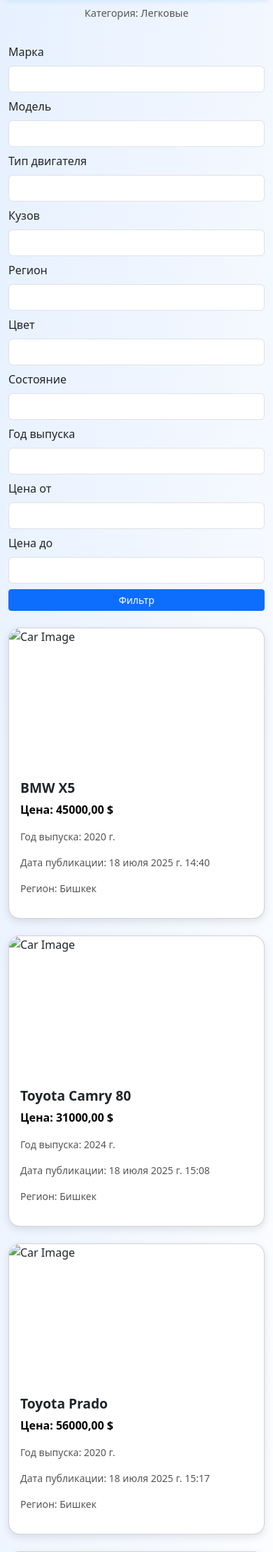
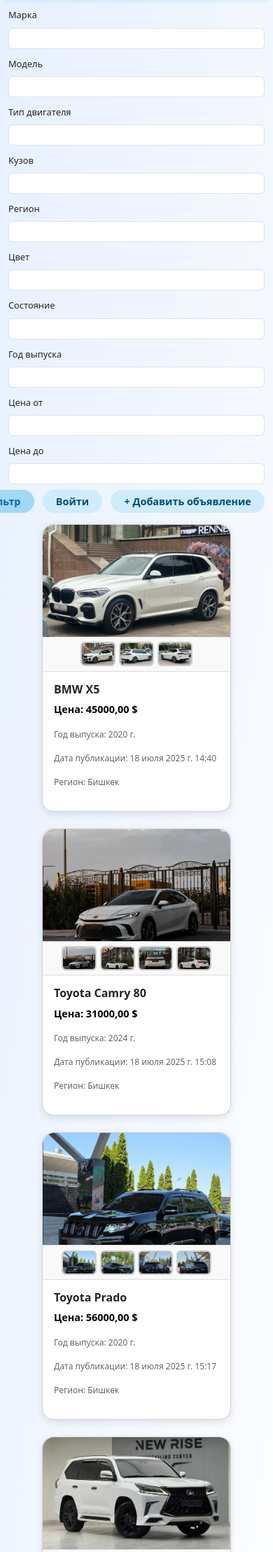
Before and after one commit to 42024202/DjangoMashina.kg, a Django app: a page that uses main/templates/main/category.html in a window 390 px wide. Shown: the part 59-2277 px from the top of the page at 70% size. Run offline with Django 5.2, Linux system fonts and the light colour scheme; data comes from the database, SQL or seed files in the repository.

Commit message:
Оптимизация

```diff
--- a/cars/settings.py
+++ b/cars/settings.py
@@ -115,7 +115,7 @@ USE_TZ = True
 # Static files (CSS, JavaScript, Images)
 # https://docs.djangoproject.com/en/5.2/howto/static-files/
 
-STATIC_URL = "static/"
+STATIC_URL = "/static/"
 STATICFILES_DIRS = [
     BASE_DIR / "static",
 ]
--- a/main/templates/main/category.html
+++ b/main/templates/main/category.html
@@ -1,3 +1,4 @@
+{% load static %}
 <!DOCTYPE html>
 <html>
 <head>
@@ -8,40 +9,6 @@
         body {
             background: linear-gradient(to bottom right, #e6f0ff, #ffffff);
             min-height: 100vh;
-        }
-        .card {
-            height: 100%;
-            max-height: 450px;
-            overflow: hidden;
-            border-radius: 1rem;
-            box-shadow: 0 4px 12px rgba(0, 0, 0, 0.1);
-            transition: transform 0.3s ease;
-            background-color: #ffffff;
-        }
-        .card:hover {
-            transform: translateY(-5px);
-        }
-        .card-img-top {
-            height: 200px;
-            object-fit: cover;
-            border-top-left-radius: 1rem;
-            border-top-right-radius: 1rem;
-        }
-        .card-title {
-            font-size: 1.2rem;
-            font-weight: bold;
-        }
-        .card-text {
-            font-size: 0.95rem;
-            color: #555;
-        }
-        .price-text {
-            color: #000;
-            font-weight: bold;
-        }
-        .info-text {
-            color: #555;
-            font-size: 14px;
         }
         .header {
             position: sticky;
@@ -67,12 +34,137 @@
             text-decoration: none;
             color: inherit;
         }
-        .category-label {
-            text-align: center;
+
+        .container {
+            max-width: 1200px; /* чтобы ограничить ширину, под 4 карточки по 250px + отступы */
+            margin: auto;
+        }
+
+        /* Фильтры */
+        form {
+            margin-bottom: 0.75rem;
+        }
+        form .row > div {
+            padding-top: 0;
+            padding-bottom: 0;
+        }
+        form .form-label {
+            font-size: 0.8rem;
+        }
+        form input.form-control {
+            font-size: 0.85rem;
+            padding: 0.25rem 0.5rem;
+            height: 30px;
+        }
+
+        /* Контейнер для фильтр-кнопок и кнопок справа */
+        .controls-row {
+            display: flex;
+            justify-content: flex-end;
+            gap: 0.75rem;
+            margin-bottom: 1rem;
+            flex-wrap: nowrap;
+            max-width: 1200px;
+            margin-left: auto;
+            margin-right: auto;
+        }
+
+        /* Кнопки */
+        .btn-filter {
+            background-color: #a3d8f4;
+            color: #0366a6;
+            font-weight: 600;
+            border-radius: 2rem;
+            padding: 0.35rem 1.2rem;
             font-size: 0.9rem;
-            color: #555;
-            margin-bottom: 1rem;
-            font-weight: 500;
+            border: none;
+            cursor: pointer;
+            transition: background-color 0.3s ease;
+            white-space: nowrap;
+        }
+        .btn-filter:hover {
+            background-color: #d0ebfa;
+            color: #014d7a;
+        }
+
+        .btn-action {
+            background-color: #d0ebfa;
+            color: #014d7a;
+            font-weight: 600;
+            border-radius: 2rem;
+            padding: 0.35rem 1.2rem;
+            font-size: 0.9rem;
+            border: none;
+            cursor: pointer;
+            white-space: nowrap;
+        }
+        .btn-action:hover {
+            background-color: #b5dbf0;
+            color: #012b45;
+        }
+
+        /* Карточки */
+        .row.row-cols-1.row-cols-md-4.g-4 {
+            max-width: 1200px;
+            margin-left: auto;
+            margin-right: auto;
+        }
+
+        .card {
+            max-width: 270px; /* чуть меньше, чтобы помещались 4 карточки + отступы */
+            height: 100%;
+            overflow: hidden;
+            border-radius: 1rem;
+            box-shadow: 0 4px 12px rgba(0, 0, 0, 0.1);
+            transition: transform 0.3s ease;
+            background-color: #ffffff;
+            margin: auto;
+        }
+        .card:hover {
+            transform: translateY(-5px);
+        }
+        .card-img-top {
+            height: 160px;
+            object-fit: cover;
+            border-top-left-radius: 1rem;
+            border-top-right-radius: 1rem;
+        }
+        .card-title {
+            font-size: 1rem;
+            font-weight: bold;
+        }
+        .price-text {
+            color: #000;
+            font-weight: bold;
+            font-size: 0.9rem;
+        }
+        .info-text {
+            font-size: 0.75rem;
+            color: #666;
+        }
+
+        /* Миниатюры под картинкой */
+        .carousel-thumbnails {
+            display: flex;
+            justify-content: center;
+            flex-wrap: nowrap;
+            gap: 0.3rem;
+            padding: 0.4rem;
+            border-top: 1px solid #ddd;
+            border-bottom: 1px solid #ddd;
+            background-color: #f9f9f9;
+        }
+        .carousel-thumbnails img {
+            width: 50px;
+            height: 35px;
+            object-fit: cover;
+            cursor: pointer;
+            border: 2px solid #ccc;
+            border-radius: 0.4rem;
+            transition: border 0.2s;
+        }
+        .carousel-thumbnails img:hover {
+            border-color: #1d4ed8;
         }
     </style>
 </head>
@@ -82,12 +174,9 @@
     <h1><a href="{% url 'index' %}">Mashina.kg</a></h1>
 </div>
 
-<div class="category-label">
-    Категория: {{ category.name }}
-</div>
+<div class="container">
 
-<div class="container py-3" style="margin-top: 0;">
-    <form method="get" class="mb-4">
+    <form method="get" class="mb-2">
         <div class="row g-2 align-items-end">
             <div class="col-md-2">
                 <label class="form-label">Марка</label>
@@ -129,18 +218,28 @@
                 <label class="form-label">Цена до</label>
                 <input type="number" name="price_to" class="form-control" value="{{ request.GET.price_to }}">
             </div>
-            <div class="col-md-2 align-self-end">
-                <button type="submit" class="btn btn-primary btn-sm w-100">Фильтр</button>
-            </div>
         </div>
     </form>
 
-    <div class="row row-cols-1 row-cols-md-3 g-4">
+    <div class="controls-row">
+        <button type="submit" form="filterForm" class="btn btn-filter">Фильтр</button>
+        <a href="{% url 'index' %}" class="btn btn-action">Войти</a>
+        <a href="{% url 'add_announcement' %}" class="btn btn-action">+ Добавить объявление</a>
+    </div>
+
+    <div class="row row-cols-1 row-cols-md-4 g-4">
         {% for car in cars %}
         <div class="col">
             <a href="{% url 'car_detail' car.id %}" class="text-decoration-none text-dark">
                 <div class="card h-100">
-                    <img src="{{ car.images.url }}" class="card-img-top" alt="Car Image">
+                    <img src="{{ car.images.all.0.image.url }}" class="card-img-top" alt="Car Image">
+                    {% if car.images.all %}
+                    <div class="carousel-thumbnails">
+                        {% for image in car.images.all|slice:":4" %}
+                        <img src="{{ image.image.url }}" alt="thumbnail">
+                        {% endfor %}
+                    </div>
+                    {% endif %}
                     <div class="card-body">
                         <h5 class="card-title">{{ car.mark }} {{ car.model }}</h5>
                         <p class="price-text">Цена: {{ car.price }} $</p>
@@ -157,5 +256,6 @@
     </div>
 </div>
 
+<script src="https://cdn.jsdelivr.net/npm/bootstrap@5.3.7/dist/js/bootstrap.bundle.min.js"></script>
 </body>
 </html>
--- a/main/views.py
+++ b/main/views.py
@@ -1,6 +1,5 @@
 from django.shortcuts import render, redirect
-from .models import Category, Car, CarImage
-from .forms import CarForm
+from .models import Car, CarImage, Category, MarkOfCar, ModelOfCar, YearOfProduction, EngineType, CarCondition, Region, City, BodyType, Color, Transmission, Drive, WheelType, Exchange, Registration, CustomClearence, Availability, Quickly
 
 
 def index(request):
@@ -14,9 +13,6 @@ def car_detail(request, car_id):
     car = Car.objects.get(id=car_id)
     return render(request, 'main/car_detail.html', {'car': car})
 
-
-from django.shortcuts import render, redirect
-from .models import Car, CarImage, Category, MarkOfCar, ModelOfCar, YearOfProduction, EngineType, CarCondition, Region, City, BodyType, Color, Transmission, Drive, WheelType, Exchange, Registration, CustomClearence, Availability, Quickly
 
 def add_car(request):
     if request.method == 'POST':
```
Also changed, not shown: main/templates/main/index.html (+10 -8 lines), 1 other file.
